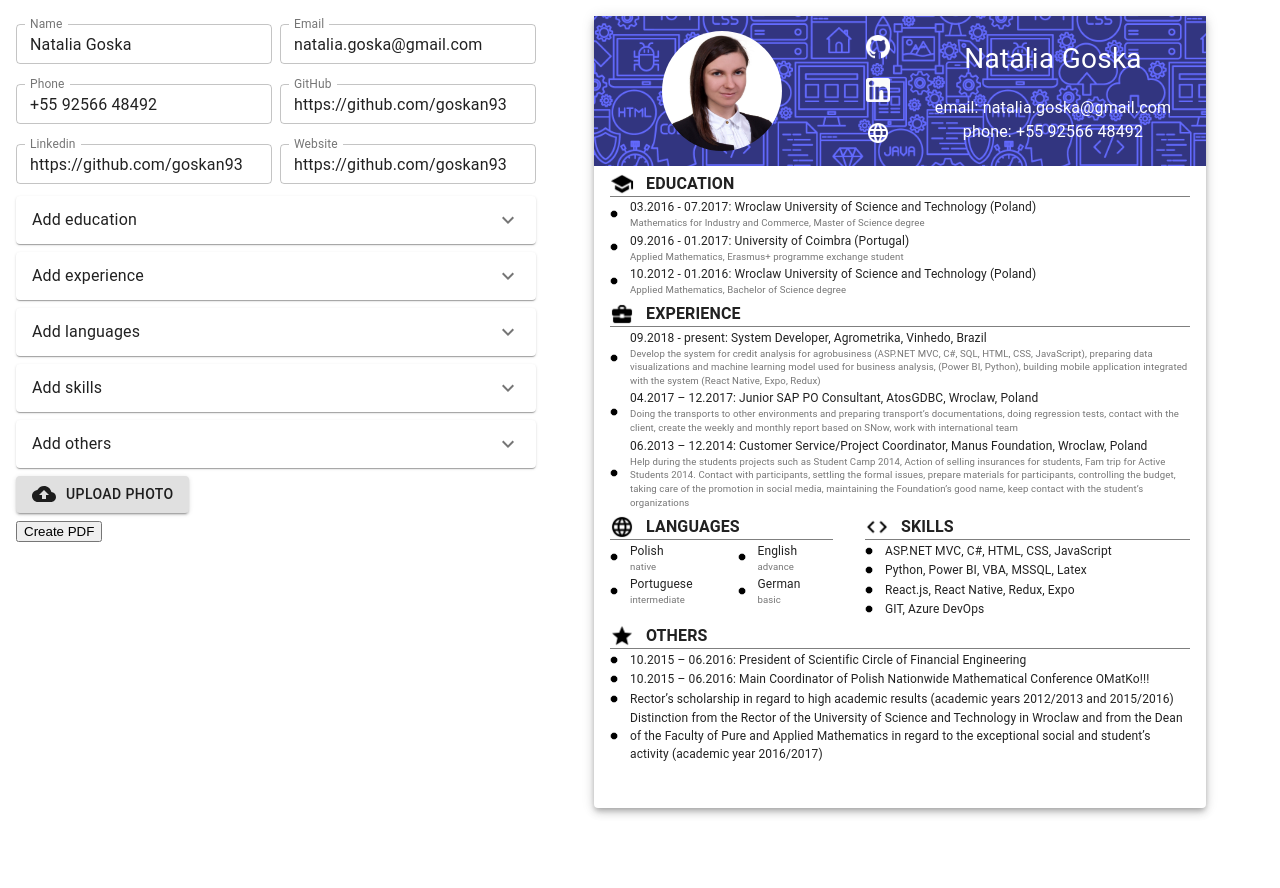
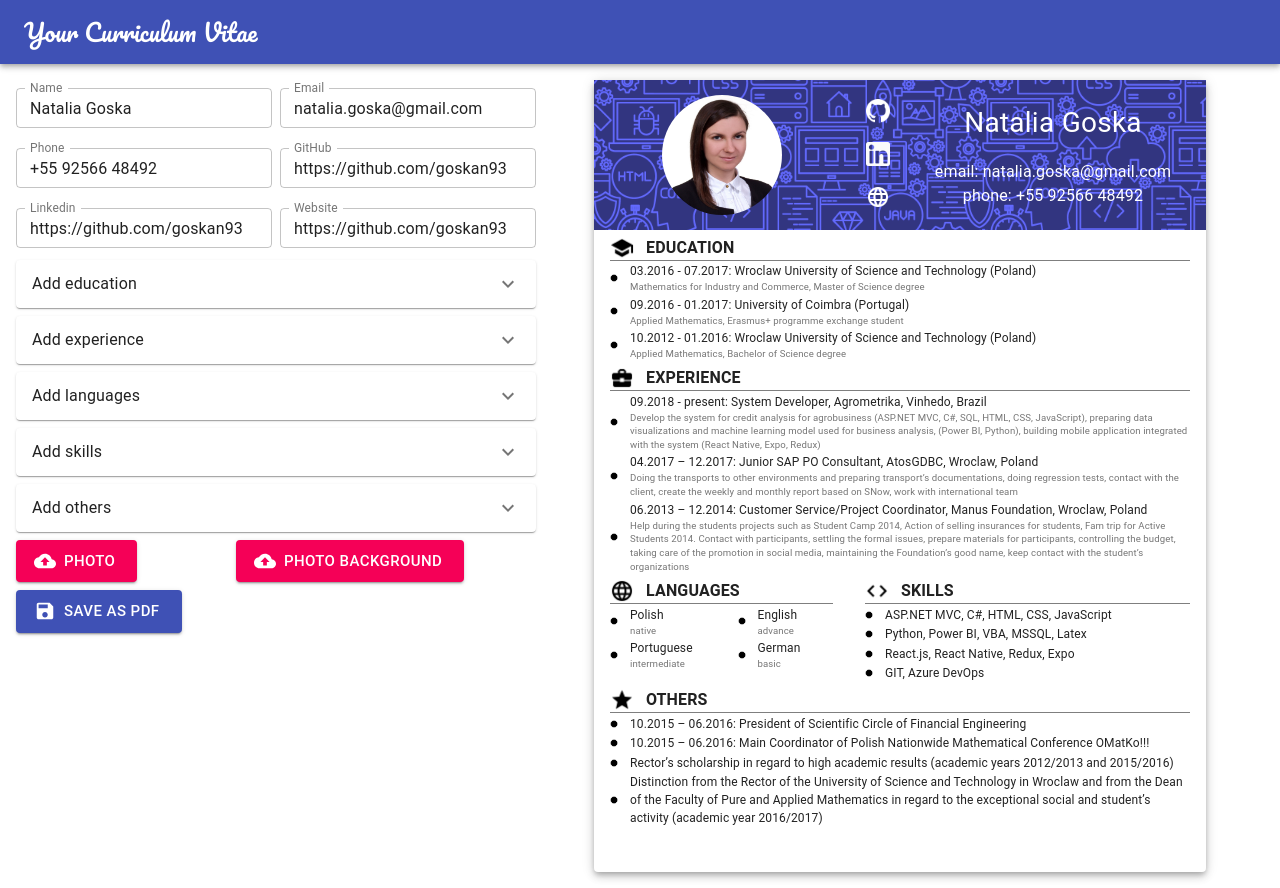
Before and after one commit to goskan93/curriculum-vitae, a React (Create React App) app: page / in a window 1280 px wide. Before the commit the page ends 824 px from the top, so only its background shows below. Built offline with nearby package versions, Linux system fonts and the light colour scheme.

Commit message:
backgroundPhoto

```diff
--- a/public/index.html
+++ b/public/index.html
@@ -18,14 +18,7 @@
     -->
     <link rel="manifest" href="%PUBLIC_URL%/manifest.json" />
     <link rel="shortcut icon" href="%PUBLIC_URL%/favicon.ico" />
-    <link
-      href="https://fonts.googleapis.com/css?family=Bangers&display=swap"
-      rel="stylesheet"
-    />
-    <link
-      href="https://fonts.googleapis.com/css?family=Monoton&display=swap"
-      rel="stylesheet"
-    />
+    <link href="https://fonts.googleapis.com/css?family=Pacifico&display=swap" rel="stylesheet">
     <!--
       Notice the use of %PUBLIC_URL% in the tags above.
       It will be replaced with the URL of the `public` folder during the build.
--- a/src/components/backgroundImage.js
+++ b/src/components/backgroundImage.js
@@ -2,11 +2,12 @@ import React from "react";
 import {backgroundImage} from "../images/index";
 
 function BackgroundImage(props) {
+  const { image } = props
   return (
     <div
       className="background-image"
       style={{
-        backgroundImage: `url(${backgroundImage})`,
+        backgroundImage: `url(${image ? image : backgroundImage})`,
         backgroundPosition: "center",
         backgroundSize: "cover",
         backgroundRepeat: "no-repeat",
--- a/src/components/index.js
+++ b/src/components/index.js
@@ -2,5 +2,6 @@ import BackgroundImage from "./backgroundImage";
 import Section from "./section";
 import TextInput from "./textInput";
 import Expanded from "./expanded";
+import UploadButton from "./uploadButton";
 
-export { BackgroundImage, Section, TextInput, Expanded };
+export { BackgroundImage, Section, TextInput, Expanded, UploadButton };
--- /dev/null
+++ b/src/components/uploadButton.js
@@ -0,0 +1,32 @@
+import React from "react";
+import Button from "@material-ui/core/Button";
+import CloudUploadIcon from "@material-ui/icons/CloudUpload";
+
+function UploadButton(props) {
+  const { onUpload, text } = props
+
+  return (
+    <>
+      <input
+        accept="image/*"
+        style={{ display: "none" }}
+        id="button-photo"
+        type="file"
+        onChange={e => onUpload(e)}
+      />
+      <label htmlFor="button-photo">
+        <Button
+          variant="contained"
+          color="secondary"
+          size="large"
+          component="span"
+          startIcon={<CloudUploadIcon />}
+        >
+          {text}
+        </Button>
+      </label>
+    </>
+  )
+}
+
+  export default UploadButton;
--- a/src/store/modules/formModule.js
+++ b/src/store/modules/formModule.js
@@ -40,7 +40,8 @@ const initialState = {
   languages: languages,
   skills: skills,
   others: others,
-  imagePreviewUrl: null
+  photo: null,
+  photoBackground: null
 };
 
 const formReducer = handleActions(
--- a/src/views/Home.js
+++ b/src/views/Home.js
@@ -3,8 +3,13 @@ import Grid from "@material-ui/core/Grid";
 import { Curriculum, Form } from "./index";
 import { savePDF } from '@progress/kendo-react-pdf';
 import Paper from "@material-ui/core/Paper";
+import AppBar from '@material-ui/core/AppBar';
+import Toolbar from '@material-ui/core/Toolbar';
+import Typography from '@material-ui/core/Typography';
+import SaveIcon from '@material-ui/icons/Save';
+import Button from '@material-ui/core/Button';
 
-function Home(props) {
+function Home() {
   const bodyRef = useRef();
 
   const createPdf = () => savePDF(bodyRef.current, {
@@ -14,12 +19,30 @@ function Home(props) {
   })
 
   return (
-    <Grid container className="app" alignItems="flex-start">
+    <div>
+      <div style={{flexGrow:1}}>
+        <AppBar position="static">
+          <Toolbar>
+            <Typography variant="h5" style={{fontFamily: 'Pacifico'}}>
+              Your Curriculum Vitae
+            </Typography>
+          </Toolbar>
+        </AppBar>
+      </div>
+      <Grid container className="app" alignItems="flex-start" alignContent="center">
         <Grid item xs={12} md={5}>
-        <Grid container spacing={1}>
+          <Grid container spacing={1} direction='row' justify="space-around" alignItems="center">
             <Form/>
             <Grid item xs={12} >
-            <button onClick={createPdf}>Create PDF</button>
+              <Button
+                variant="contained"
+                color="primary"
+                size="large"
+                startIcon={<SaveIcon />}
+                onClick={createPdf}
+              >
+                Save as PDF
+              </Button>
             </Grid >
           </Grid>
         </Grid>
@@ -29,6 +52,7 @@ function Home(props) {
           </Paper>
         </Grid>
       </Grid>
+    </div>
   );
 }
 export default Home;
--- a/src/views/curriculum/Curriculum.js
+++ b/src/views/curriculum/Curriculum.js
@@ -10,6 +10,7 @@ import {experienceIcon, educationIcon, languagesIcon, skillsIcon, othersIcon } f
 
 //TODO: remove opacity from child
 function Curriculum(props) {
+  const { form } = props
   const sections = [
     {
       name:"education",
@@ -45,7 +46,7 @@ function Curriculum(props) {
   return (
     <Grid container direction="column" >
       <Grid item xs={12}>
-        <BackgroundImage>
+        <BackgroundImage image={form.photoBackground}>
           <Header />
         </BackgroundImage>
       </Grid>
--- a/src/views/curriculum/Header.js
+++ b/src/views/curriculum/Header.js
@@ -5,7 +5,7 @@ import {githubIcon, linkedinIcon, websiteIcon, foto} from "../../images/index"
 
 //TODO: remove opacity from child
 function Header(props) {
-  const { name, email, phone, github, linkedin, website, imagePreviewUrl } = props
+  const { name, email, phone, github, linkedin, website, photo } = props
   const xs = 12 / (Number(github.length > 0) + Number(linkedin.length > 0) + Number(website.length > 0)) ;
 
   const social = [
@@ -47,7 +47,7 @@ function Header(props) {
     <Grid container direction="row" justify="center" alignItems="center" style={{minHeight:"150px"}} >
       <Grid item xs={5} style={{margin:"auto"}}>
         <Grid container justify="center">
-          <img alt="Foto" src={imagePreviewUrl ? imagePreviewUrl : foto}  style={{width:"120px", height:"120px", borderRadius: "70%"}}/>
+          <img alt="Foto" src={photo ? photo : foto}  style={{width:"120px", height:"120px", borderRadius: "70%"}}/>
         </Grid>
       </Grid>
       <Grid item xs={1}>
@@ -90,7 +90,7 @@ function mapStateToProps({ form }, _) {
     linkedin: form.linkedin,
     github: form.github,
     website: form.website,
-    imagePreviewUrl: form.imagePreviewUrl
+    photo: form.photo
   };
 }
 export default connect(mapStateToProps)(Header);
--- a/src/views/form/Form.js
+++ b/src/views/form/Form.js
@@ -1,10 +1,9 @@
 import React from "react";
 import { connect } from "react-redux";
-import { TextInput, Expanded } from "../../components/index";
+import { TextInput, Expanded, UploadButton } from "../../components/index";
 import { updatePersonalInfo, updateSection, addElemSection, deleteElemSection } from "../../store/modules/formModule";
 import Grid from "@material-ui/core/Grid";
-import Button from "@material-ui/core/Button";
-import CloudUploadIcon from "@material-ui/icons/CloudUpload";
+
 
 //TODO: remove opacity from child
 function Form(props) {
@@ -27,14 +26,15 @@ function Form(props) {
     props.dispatch(deleteElemSection({field: fieldName, index: index }));
   };
 
-  const onUploadPhoto = (e) => {
+  const onUploadPhoto = fieldName => e => {
     let reader = new FileReader();
     let file = e.target.files[0];
     reader.onloadend = () => {
-      props.dispatch(updatePersonalInfo({field: 'imagePreviewUrl', value: reader.result }));
+      props.dispatch(updatePersonalInfo({field: fieldName, value: reader.result }));
     }
     reader.readAsDataURL(file)
   };
+
 
   return (
     <>
@@ -52,22 +52,17 @@ function Form(props) {
           />
         )
       })}
-      <Grid item xs={12}>
-        <Grid container>
-          <input
-            accept="image/*"
-            style={{ display: "none" }}
-            id="raised-button-file"
-            type="file"
-            onChange={e => onUploadPhoto(e)}
-          />
-          <label htmlFor="raised-button-file">
-            <Button variant="contained" component="span">
-              <CloudUploadIcon />
-              <span style={{ marginLeft: 10 }}>Upload Photo</span>
-            </Button>
-          </label>
-        </Grid>
+      <Grid item xs={5}>
+        <UploadButton
+          text="Photo"
+          onUpload={onUploadPhoto('photo')}
+        />
+      </Grid>
+      <Grid item xs={7}>
+        <UploadButton //WHY DOESNT WORK?????
+          text="Photo Background"
+          onUpload={onUploadPhoto('photoBackground')}
+        />
       </Grid>
     </>
   );
```
Lines whose indentation alone changed are shown as unchanged.
